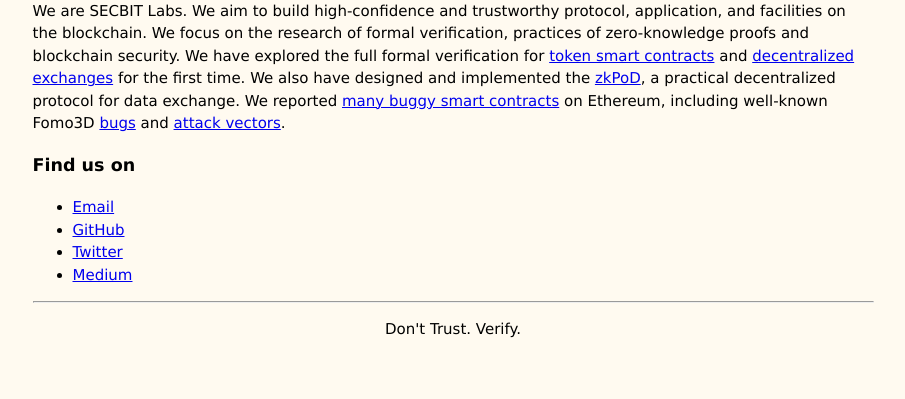
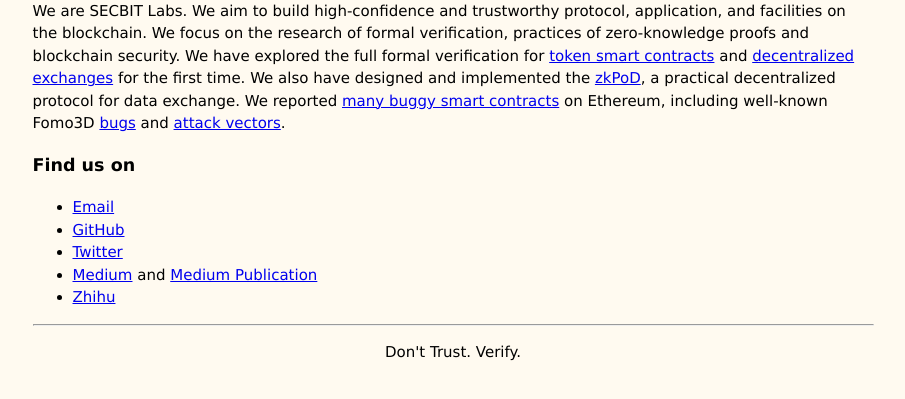
Before and after one commit to sec-bit/sec-bit.github.io, a plain HTML site: page about.html in a window 1280 px wide. Shown: the part 285-684 px from the top of the page, without its empty margins (187-1092 px from the left). Drawn offline with Linux system fonts and the light colour scheme.

Commit message:
rebuilding site Tue Feb 11 18:11:58 CST 2020

```diff
--- a/about.html
+++ b/about.html
@@ -46,7 +46,8 @@
     <li><a href="mailto:hi@secbit.io">Email</a></li>
     <li><a href="https://github.com/sec-bit">GitHub</a></li>
     <li><a href="https://twitter.com/SECBIT_IO">Twitter</a></li>
-    <li><a href="https://medium.com/@SECBIT">Medium</a></li>
+    <li><a href="https://medium.com/@SECBIT">Medium</a> and <a href="https://medium.com/secbit-media">Medium Publication</a></li>
+    <li><a href="https://www.zhihu.com/org/secbit/">Zhihu</a></li>
     </ul>
 
         <footer>
```
